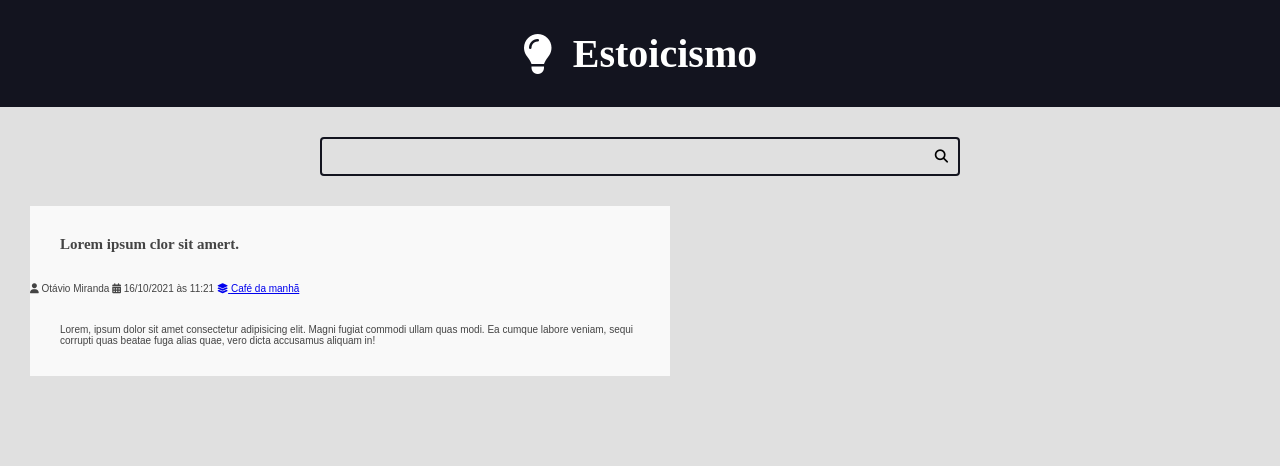
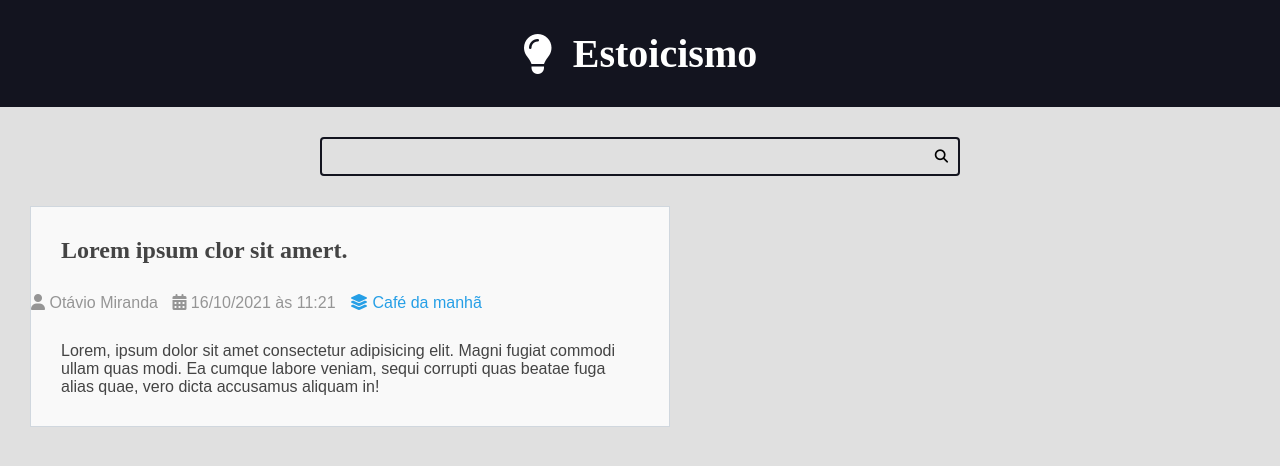
Before and after one commit to Thiagoavanco27/Djangoproject, a Django app: page / in a window 1280 px wide. Shown: the top 466 px of the page. Run offline with Django 5.2, Linux system fonts and the light colour scheme; some web fonts are replaced.

Commit message:
CSS Card

```diff
--- a/philosofia/templates/philosofia/partial/head.html
+++ b/philosofia/templates/philosofia/partial/head.html
@@ -75,7 +75,7 @@
         }
 
         body {
-            font-size: 1.6 rem;
+            font-size: 1.6rem;
             font-family: var(--font-primary);
             background: var(--color-gray-1);
             color: var(--color-dark-text);
@@ -166,9 +166,10 @@
         }
 
         .main-content-list {
-            display: grid;
-            grid-template-columns: repeat(auto fit, minmax(340px, 1fr));
-            gap: var(--spacing-gutter-large);
+            display: flex;
+            flex-direction: column;
+            row-gap: 0.5rem;
+
         }
 
         .recipe {
@@ -176,14 +177,20 @@
             box-shadow: -5px 5px 10px (rgba(0, 0, 0, .2));
             transform: scale(1);
             transition: all 300ms ease-in-out;
+            box-sizing: border-box;
+            border-width: 1px;
+            border-style: solid;
+            border-color: rgb(208, 215, 222);
+
         }
 
         .recipe img {
-            max-width: 100%;
+            line-height: 18px;
         }
 
         .recipe-list-item {
             max-width: 64rem;
+
         }
 
         .recipe-list-item:hover {
@@ -196,8 +203,24 @@
             padding-bottom: calc(var(--spacing-gutter-medium));
 
         }
+
         .recipe-content{
             padding: var(--spacing-gutter-medium);
         }
+
+        .recipe-author-item {
+            color: var(--color-gray-4);
+            margin-right: 1rem;
+            line-height: 18px;
+        }
+        .recipe-author a {
+            color: var(--color-primary);
+            transition: all 300ms ease-in-out;
+            text-decoration: none;
+        }
+
+        .recipe-author a:hover {
+            color: var(--color-primary-dark);
+        }
     </style>
 </head>
```
